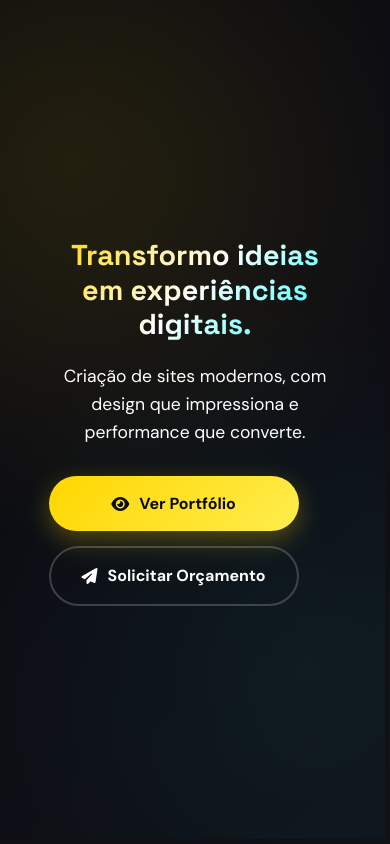
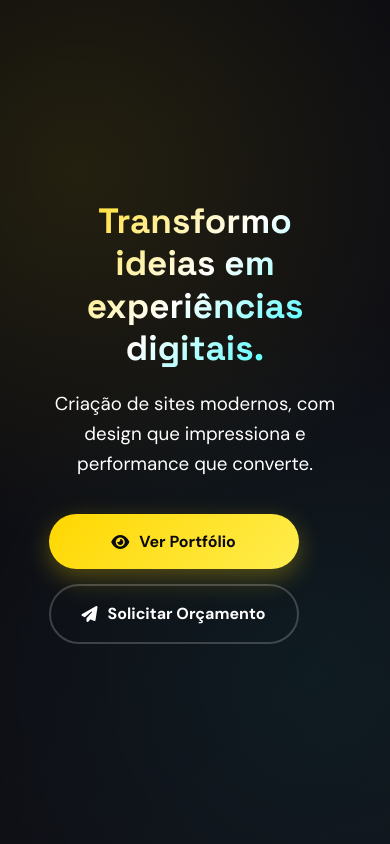
Before and after one commit to devbrunoss/portfolioo, a plain HTML site: page index.html in a window 390 px wide. Shown: the top 844 px of the page. Drawn offline with Linux system fonts and the light colour scheme.

Commit message:
Add files via upload

```diff
--- a/index.html
+++ b/index.html
@@ -129,7 +129,6 @@
             background:
                 radial-gradient(circle at 20% 20%, var(--glass-dourado) 0%, transparent 50%),
                 radial-gradient(circle at 80% 80%, var(--glass-ciano) 0%, transparent 50%);
-            animation: parallax 20s ease-in-out infinite;
         }
 
         @keyframes parallax {
@@ -792,6 +791,19 @@
     }
 }
 
+@media (max-width: 480px) {
+    .hero h1 {
+        font-size: clamp(2.2rem, 7vw, 2.8rem);
+        line-height: 1.2;
+        word-wrap: break-word;
+    }
+
+    .hero p {
+        font-size: clamp(1.1rem, 4.8vw, 1.3rem);
+        margin-bottom: 35px;
+    }
+}
+
     </style>
 </head>
 <body>
@@ -1162,7 +1174,7 @@
             </div>
         </div>
         <div class="copyright">
-            <p>&copy; 2024 Bruno S. | Dev & Designer. Todos os direitos reservados.</p>
+            <p>&copy; 2025 Bruno S. | Dev & Designer. Todos os direitos reservados.</p>
         </div>
     </footer>
 
```
